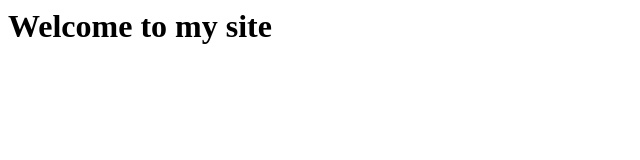
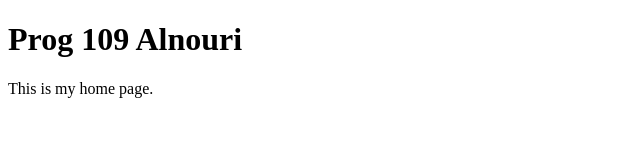
Before and after one commit to MAlnouri/MAlnouri.github.io, a plain HTML site: page index.html in a window 1280 px wide. Shown: the whole page, without its empty margins (0-640 px from the left). Drawn offline with Linux system fonts and the light colour scheme.

Commit message:
changed index

```diff
--- a/index.html
+++ b/index.html
@@ -1,15 +1,18 @@
+<!DOCTYPE html>
 <html lang="en">
 <head>
     <meta charset="UTF-8">
     <meta name="viewport" content="width=device-width, initial-scale=1.0">
     <meta http-equiv="X-UA-Compatible" content="ie=edge">
-    <title>Index</title>
+    <title>Prog 109 Alnouri</title>
 </head>
 <body>
-
     <h1>
-        Welcome to my site
+        Prog 109 Alnouri
     </h1>
 
+    <p>
+        This is my home page.
+    </p>
 </body>
 </html>
```
